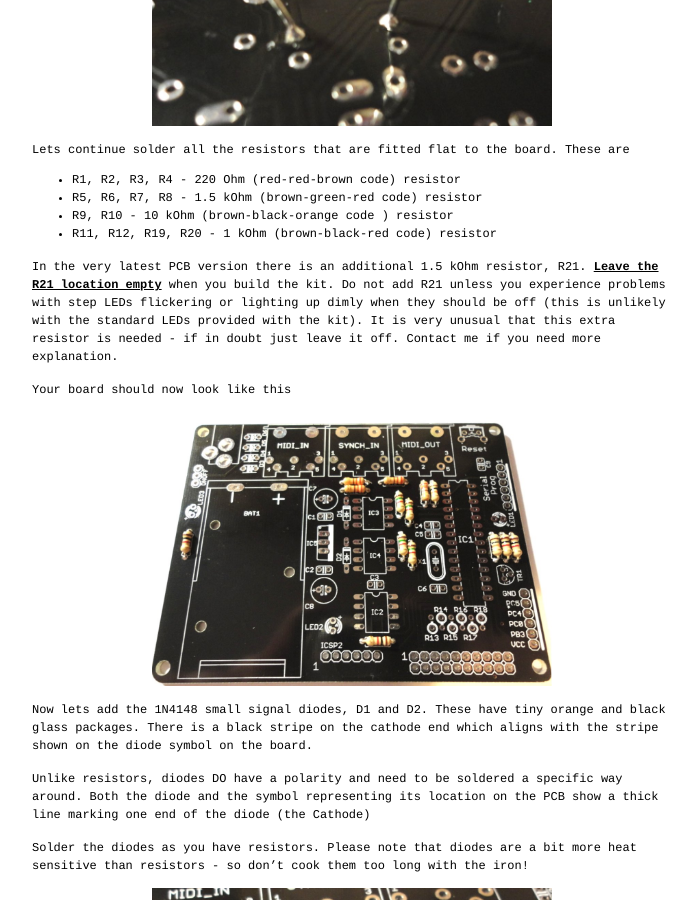
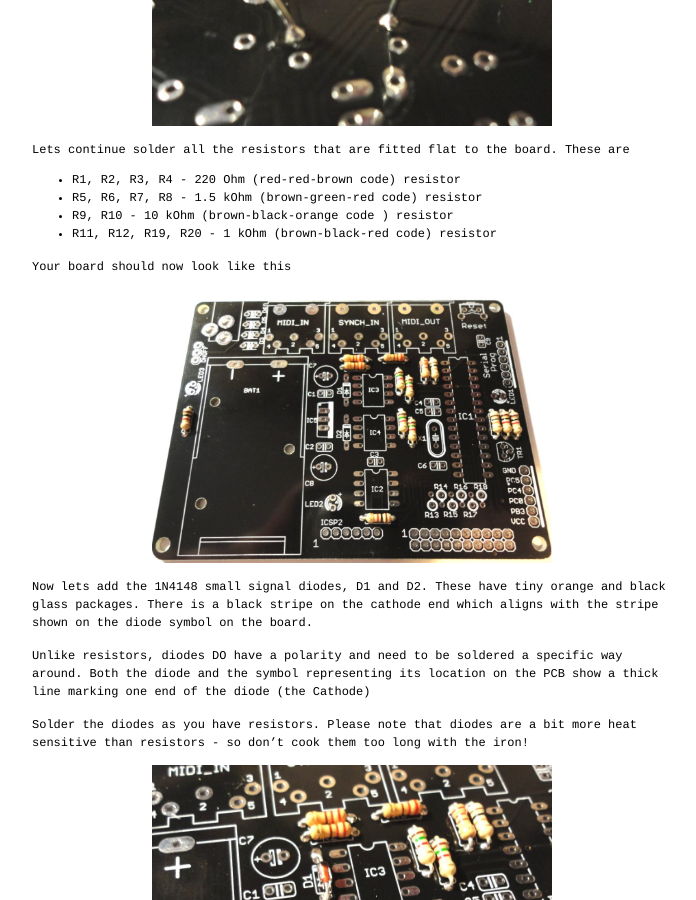
Before and after one commit to hotchk155/hotchk155.github.io, a Jekyll site: the page built from arpie/build.md, in a window 1280 px wide and 900 px high, scrolled down 2002 px. Shown: the whole window, without its empty margins (18-714 px from the left). Built offline with Jekyll 4.4.1, drawn with Linux system fonts in a browser that asks for light colours; some of the changed text lies outside the part shown.

Commit message:
more r21

```diff
--- a/arpie/build.md
+++ b/arpie/build.md
@@ -32,8 +32,6 @@ Lets continue solder all the resistors that are fitted flat to the board. These
 * R5, R6, R7, R8 - 1.5 kOhm (brown-green-red code) resistor
 * R9, R10 - 10 kOhm (brown-black-orange code ) resistor
 * R11, R12, R19, R20 - 1 kOhm (brown-black-red code) resistor
-
-In the very latest PCB version there is an additional 1.5 kOhm resistor, R21. **Leave the R21 location empty** when you build the kit. Do not add R21 unless you experience problems with step LEDs flickering or lighting up dimly when they should be off (this is unlikely with the standard LEDs provided with the kit). It is very unusual that this extra resistor is needed - if in doubt just leave it off. Contact me if you need more explanation.
 
 Your board should now look like this
 <img src="img/B304.JPG">
```
Also changed, not shown: other parts of arpie/build.md (+2 -0 lines).
